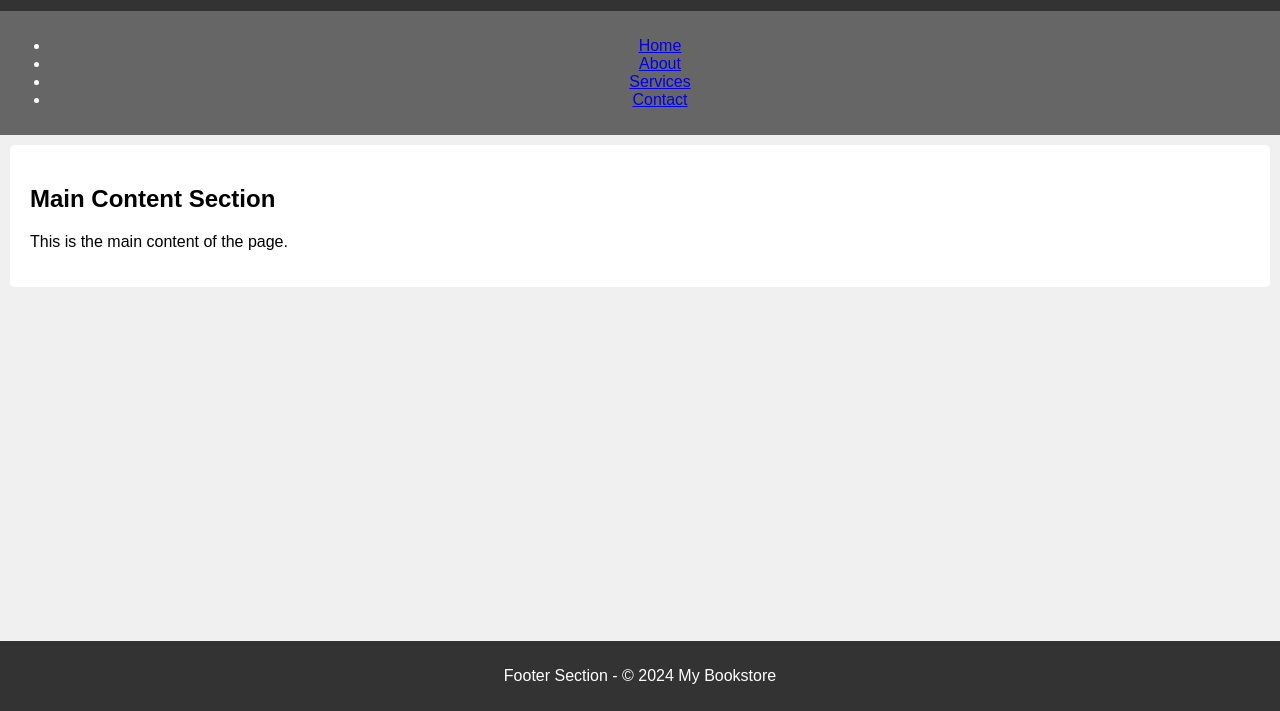
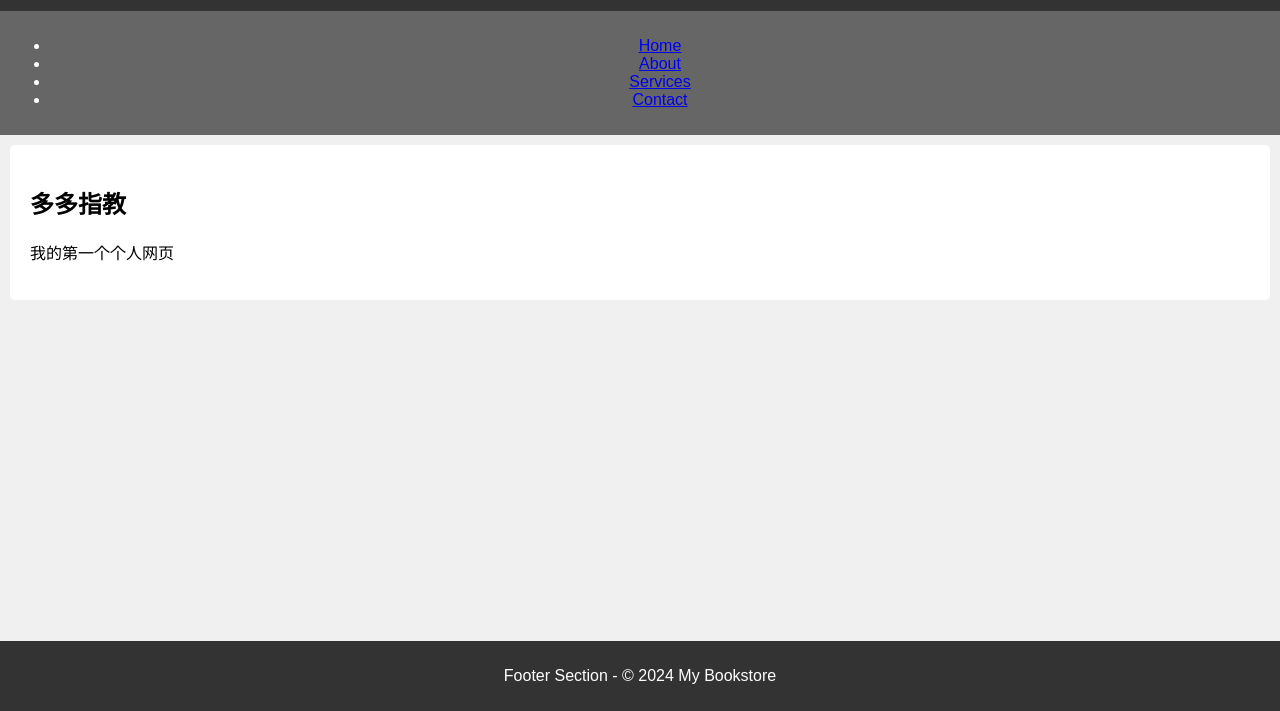
Before and after one commit to PingchengMao/PingchengMao.github.io, a plain HTML site: page index.html in a window 1280 px wide. Shown: the part 89-800 px from the top of the page. Drawn offline with Linux system fonts and the light colour scheme.

Commit message:
Update index.html

```diff
--- a/index.html
+++ b/index.html
@@ -4,7 +4,7 @@
 <head>
     <meta charset="UTF-8">
     <meta name="viewport" content="width=device-width, initial-scale=1.0">
-    <title>My HTML Page</title>
+    <title>品程的个人网页</title>
     <style>
         /* CSS样式可以放在这里 */
         body {
@@ -61,8 +61,8 @@
     </nav>
 
     <section>
-        <h2>Main Content Section</h2>
-        <p>This is the main content of the page.</p>
+        <h2>多多指教</h2>
+        <p>我的第一个个人网页</p>
     </section>
 
     <footer>
```
